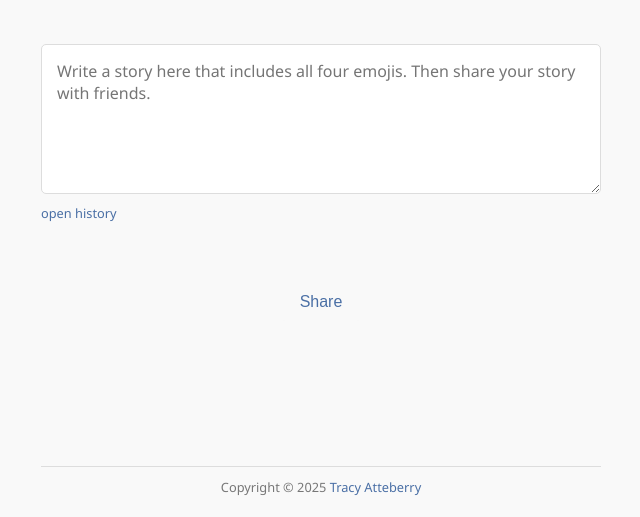
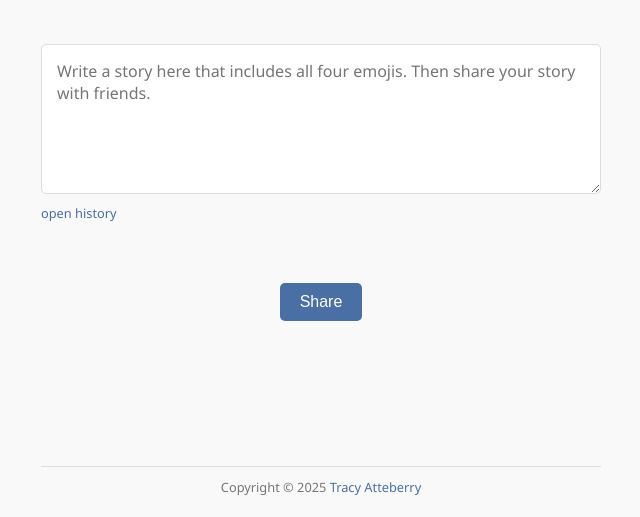
Before and after one commit to grymoire7/stormoji, a plain HTML site: page index.html in a window 1280 px wide. Shown: the part 283-800 px from the top of the page, without its empty margins (319-959 px from the left). Drawn offline with Linux system fonts and the light colour scheme.

Commit message:
fix: update menu and share button colors

```diff
--- a/index.html
+++ b/index.html
@@ -11,7 +11,7 @@
     <div class="container">
         <header>
             <h1>⛈ Stormoji</h1>
-            <button id="menu-btn" aria-label="Menu">☰</button>
+            <button id="menu-btn" class="menu-btn" aria-label="Menu">☰</button>
             <div id="menu-dropdown" class="menu-dropdown">
                 <div class="menu-item" id="menu-about">About</div>
                 <div class="menu-item" id="menu-export">Export History</div>
@@ -33,7 +33,7 @@
             </div>
 
             <div class="button-container">
-                <button id="share-btn">Share</button>
+                <button id="share-btn" class="share-btn">Share</button>
             </div>
 
             <div id="history-container" class="history-container">
--- a/styles.css
+++ b/styles.css
@@ -121,7 +121,22 @@ textarea {
     margin-top: 20px;
 }
 
-button {
+.share-btn {
+    background-color: var(--primary-color);
+    color: white;
+    border: none;
+    padding: 10px 20px;
+    border-radius: 5px;
+    cursor: pointer;
+    font-size: 1rem;
+    transition: background-color 0.3s;
+}
+
+.share-btn:hover {
+    background-color: var(--button-hover);
+}
+
+.menu-btn {
     background-color: var(--background-color);
     color: var(--primary-color);
     border: none;
@@ -132,7 +147,7 @@ button {
     transition: background-color 0.3s;
 }
 
-button:hover {
+.menu-btn:hover {
     background-color: var(--button-hover);
     color: var(--background-color);
 }
```
